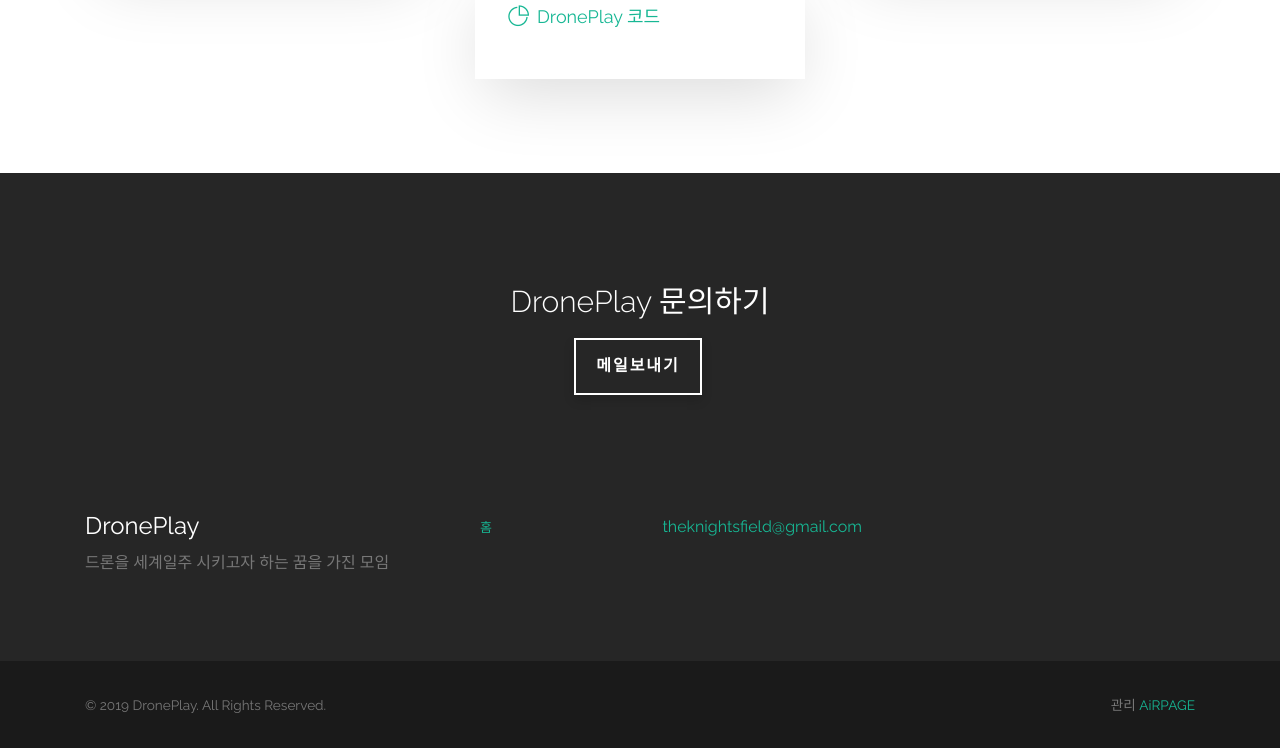
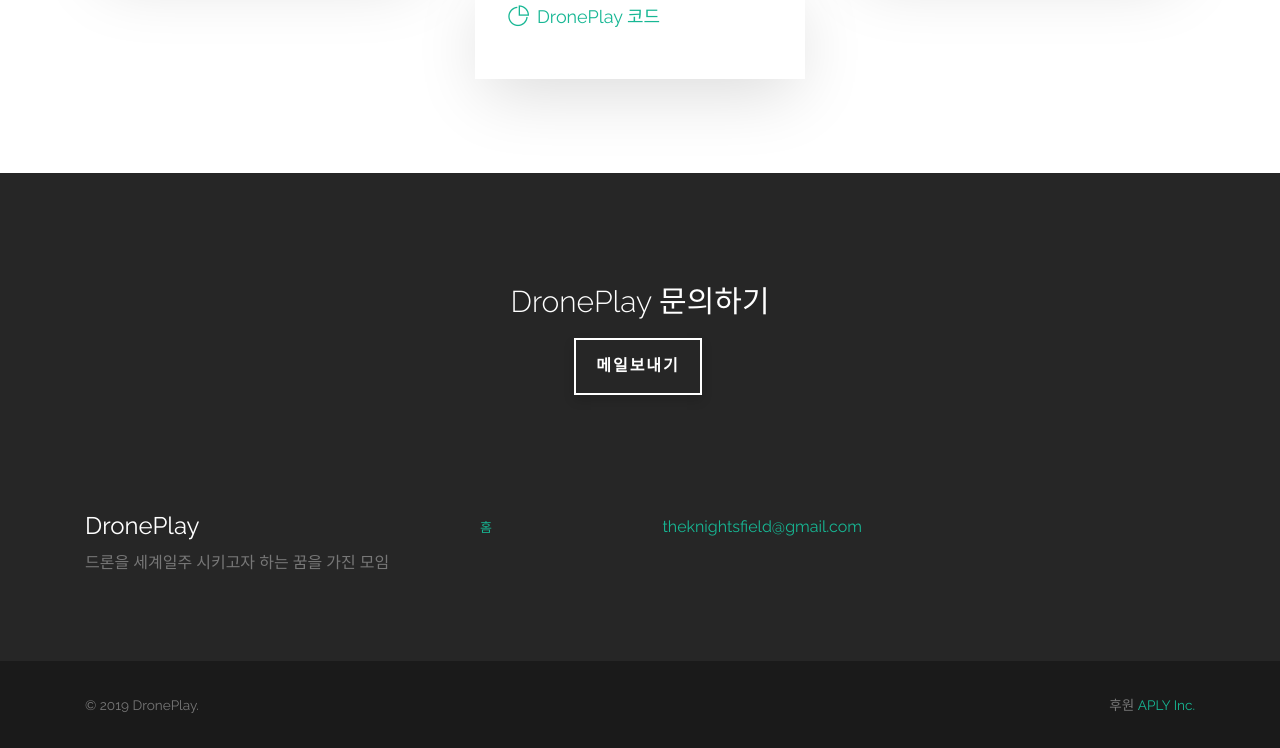
Before and after one commit to theknightsfield/droneplayhome, a plain HTML site: page index.html in a window 1280 px wide. Shown: the part 5071-5819 px from the top of the page. Drawn offline with Linux system fonts and the light colour scheme; files whose address does not match are found by name.

Commit message:
후원업체 표시

```diff
--- a/index.html
+++ b/index.html
@@ -393,10 +393,10 @@
 				<div class="gtco-container">
 					<div class="row">
 						<div class="col-md-6 text-left">
-							<p><small>&copy; 2019 DronePlay. All Rights Reserved. </small></p>
+							<p><small>&copy; 2019 DronePlay.</small></p>
 						</div>
 						<div class="col-md-6 text-right">
-							<p><small>관리 <a href="http://airpage.org/" target="_blank">AiRPAGE</a></small> </p>
+							<p><small>후원 <a href="http://aply.biz/" target="_blank">APLY Inc.</a></small> </p>
 						</div>
 					</div>
 				</div>
```
Also changed, not shown: 1 other file. Lines whose indentation alone changed are shown as unchanged.
